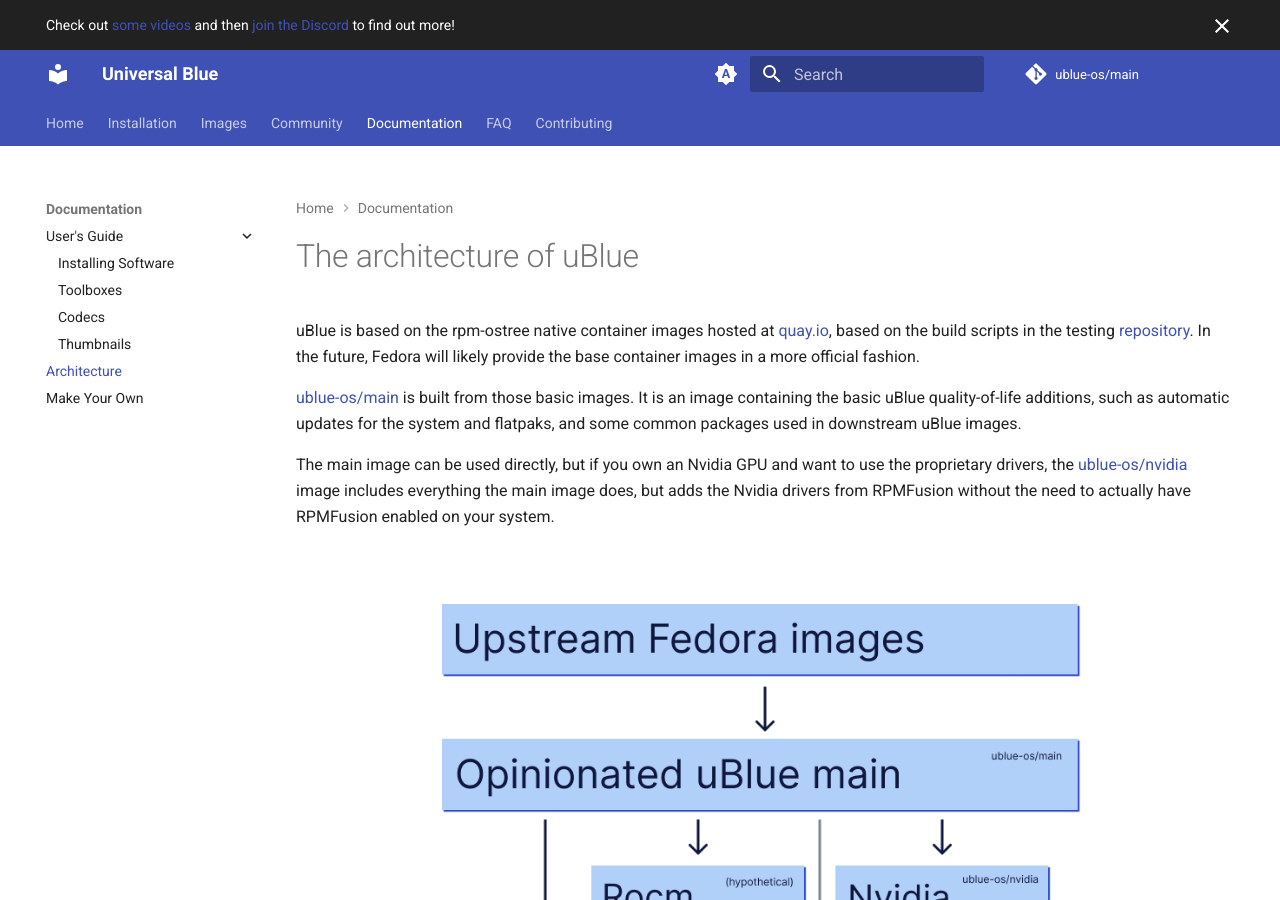
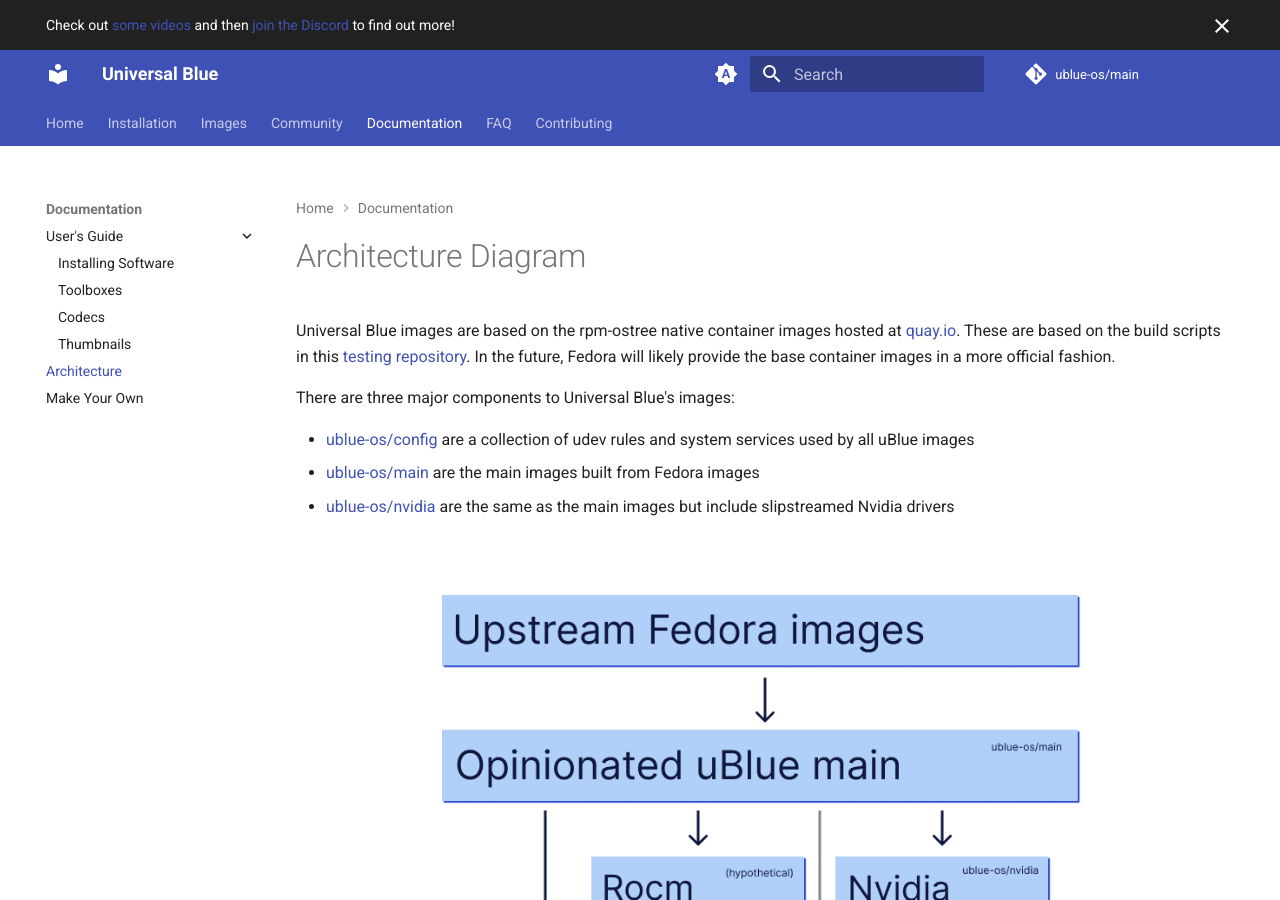
Before and after one commit to ublue-os/website, an MkDocs documentation site: the page built from docs/architecture.md, in a window 1280 px wide and 900 px high. Built offline with MkDocs 1.6.1 and Material for MkDocs 9.7.7, drawn with Linux system fonts in a browser that asks for light colours; comment, search, counter and statistics services are not loaded.

Commit message:
docs: reword and retitle the architecture page

```diff
--- a/docs/architecture.md
+++ b/docs/architecture.md
@@ -1,9 +1,10 @@
-# The architecture of uBlue
+# Architecture Diagram
+Universal Blue images are based on the rpm-ostree native container images hosted at [quay.io](https://quay.io/organization/fedora-ostree-desktops). These are based on the build scripts in this [testing repository](https://gitlab.com/fedora/ostree/ci-test). In the future, Fedora will likely provide the base container images in a more official fashion.
 
-uBlue is based on the rpm-ostree native container images hosted at [quay.io](https://quay.io/organization/fedora-ostree-desktops), based on the build scripts in the testing [repository](https://gitlab.com/fedora/ostree/ci-test). In the future, Fedora will likely provide the base container images in a more official fashion.
+There are three major components to Universal Blue's images:
 
-[ublue-os/main](https://github.com/ublue-os/main) is built from those basic images. It is an image containing the basic uBlue quality-of-life additions, such as automatic updates for the system and flatpaks, and some common packages used in downstream uBlue images.
-
-The main image can be used directly, but if you own an Nvidia GPU and want to use the proprietary drivers, the [ublue-os/nvidia](https://github.com/ublue-os/nvidia) image includes everything the main image does, but adds the Nvidia drivers from RPMFusion without the need to actually have RPMFusion enabled on your system.
+- [ublue-os/config](https://github.com/ublue-os/config) are a collection of udev rules and system services used by all uBlue images
+- [ublue-os/main](https://github.com/ublue-os/main) are the main images built from Fedora images
+- [ublue-os/nvidia](https://github.com/ublue-os/nvidia) are the same as the main images but include slipstreamed Nvidia drivers
 
 ![Graph of the Ublue structure. Upstream Fedora images on the top, and only the opinionated main inherits from it. Users are on the bottom, and users get the Ublue main image, a hypothetical image intended for Amd gpus and another existing one for Nvidia gpus. A starting point image inherits from the main, Amd and Nvidia images, and it is inteded for further customization by tinkerers into community-built images.](ublue-architecture-graph.png)
```
